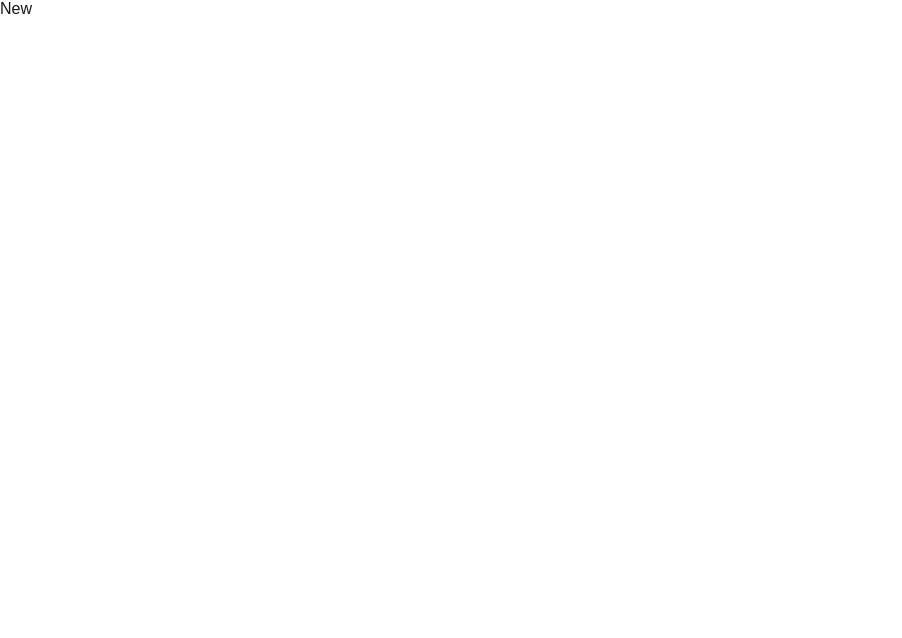
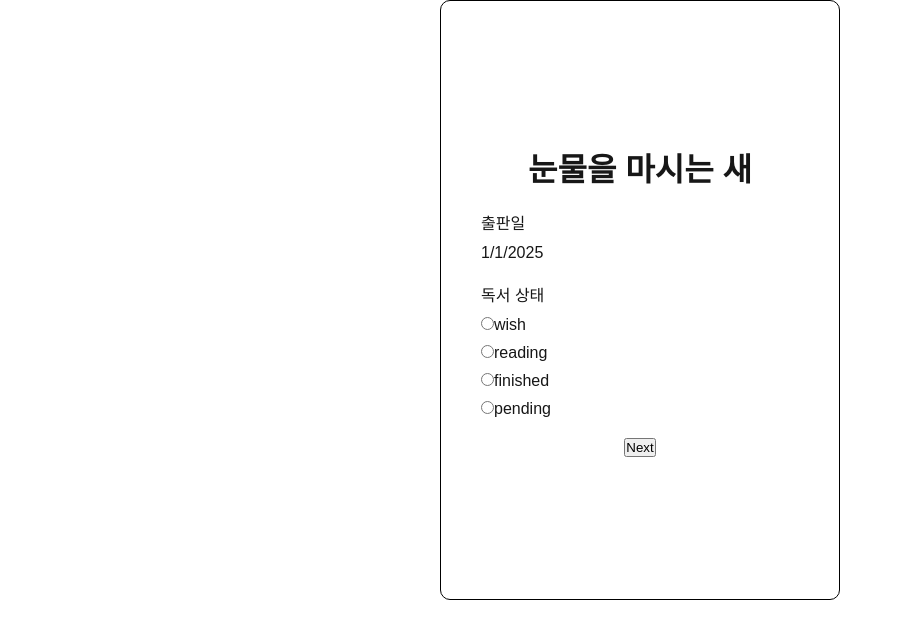
Before and after one commit to pereng11/multi-step-form, a Next.js app: page /new in a window 1280 px wide. Shown: the top 638 px of the page, without its empty margins (0-902 px from the left). Built offline with nearby package versions, Linux system fonts and the light colour scheme.

Commit message:
feat: Step1 구현
- 독서 상태 / 독서 기간 입력 필드
- 공통 유틸 함수 구현

```diff
--- /dev/null
+++ b/src/components/common/FormItem.tsx
@@ -0,0 +1,9 @@
+import styled from "@emotion/styled";
+
+export const FormItem = styled.div`
+  display: flex;
+  flex-direction: column;
+  gap: 10px;
+  width: 100%;
+  padding: 0 20px;
+`;
--- a/src/components/new/BasicStep.tsx
+++ b/src/components/new/BasicStep.tsx
@@ -1,3 +1,119 @@
-export default function BasicStep() {
-  return <div>BasicStep</div>;
+import { Book } from "@/types/book";
+import { isNotNil } from "@/utils/TypeUtil";
+import { useForm } from "react-hook-form";
+import { FormFrame } from "../common/FormFrame";
+import { FormItem } from "../common/FormItem";
+
+enum ReadingStatus {
+  WISH = "wish",
+  READING = "reading",
+  FINISHED = "finished",
+  PENDING = "pending",
 }
+
+type StartDate<TStatus extends ReadingStatus> =
+  TStatus extends ReadingStatus.WISH ? null : Date;
+type EndDate<TStatus extends ReadingStatus> =
+  TStatus extends ReadingStatus.FINISHED ? Date : null;
+
+export interface BasicStepContext<TStatus extends ReadingStatus = never>
+  extends Book {
+  status?: TStatus;
+  startDate?: StartDate<TStatus>;
+  endDate?: EndDate<TStatus>;
+}
+
+interface Props<TStatus extends ReadingStatus> {
+  context: BasicStepContext<TStatus>;
+  onNext: (context: BasicStepContext<TStatus>) => void;
+}
+
+export default function BasicStep<TStatus extends ReadingStatus>({
+  context,
+  onNext,
+}: Props<TStatus>) {
+  const { register, watch, handleSubmit, setValue } = useForm<
+    BasicStepContext<TStatus>
+  >({
+    defaultValues: {
+      status: context.status,
+      startDate: context.startDate,
+      endDate: context.endDate,
+    },
+  });
+
+  const statusRegister = register("status", {
+    required: true,
+  });
+
+  const handleChangeStatus = (e: React.ChangeEvent<HTMLInputElement>) => {
+    if (e.target.value === ReadingStatus.WISH) {
+      setValue("startDate", undefined);
+    }
+    if (e.target.value !== ReadingStatus.FINISHED) {
+      setValue("endDate", undefined);
+    }
+
+    statusRegister.onChange(e);
+  };
+
+  const needStartDate =
+    isNotNil(watch("status")) && watch("status") !== ReadingStatus.WISH;
+  const needEndDate = watch("status") === ReadingStatus.FINISHED;
+
+  const onSubmit = handleSubmit((data) => {
+    onNext(data);
+  });
+
+  return (
+    <FormFrame onSubmit={onSubmit}>
+      <h1>{context.title}</h1>
+      <FormItem>
+        <span>출판일</span>
+        <p>{context.publishedAt.toLocaleDateString()}</p>
+      </FormItem>
+      <FormItem>
+        <span>독서 상태</span>
+        {Object.values(ReadingStatus).map((status) => (
+          <label key={status} htmlFor={`status-${status}`}>
+            <input
+              {...statusRegister}
+              id={`status-${status}`}
+              type="radio"
+              value={status}
+              onChange={handleChangeStatus}
+            />
+            <span>{status}</span>
+          </label>
+        ))}
+      </FormItem>
+      {needStartDate && (
+        <FormItem>
+          <label htmlFor="startDate">시작일</label>
+          <input
+            id="startDate"
+            type="date"
+            {...register("startDate", {
+              min: context.publishedAt.toISOString(),
+              required: needStartDate,
+            })}
+          />
+        </FormItem>
+      )}
+      {needEndDate && (
+        <FormItem>
+          <label htmlFor="endDate">완료일</label>
+          <input
+            id="endDate"
+            type="date"
+            {...register("endDate", {
+              // min: watch("startDate")?.toISOString(),
+              required: needEndDate,
+            })}
+          />
+        </FormItem>
+      )}
+      <button type="submit">Next</button>
+    </FormFrame>
+  );
+}
--- a/src/pages/new/index.tsx
+++ b/src/pages/new/index.tsx
@@ -1,3 +1,28 @@
+import BasicStep, { BasicStepContext } from "@/components/new/BasicStep";
+import { useSimpleFunnel } from "@/hooks/funnel/useSimpleFunnel";
+
 export default function New() {
-  return <div>New</div>;
+  const { Render } = useSimpleFunnel<{
+    step1: BasicStepContext;
+  }>({
+    initial: {
+      step: "step1",
+      context: {
+        id: "1",
+        title: "눈물을 마시는 새",
+        page: 1000,
+        publishedAt: new Date("2025-01-01"),
+      },
+    },
+  });
+
+  return (
+    <div>
+      <Render
+        step1={({ context }) => (
+          <BasicStep context={context} onNext={() => {}} />
+        )}
+      />
+    </div>
+  );
 }
--- /dev/null
+++ b/src/utils/TypeUtil.ts
@@ -0,0 +1,9 @@
+export const isNil = <T>(
+  value: T | null | undefined
+): value is null | undefined => {
+  return value === null || value === undefined;
+};
+
+export const isNotNil = <T>(value: T | null | undefined): value is T => {
+  return value !== null && value !== undefined;
+};
```
Also changed, not shown: src/utils/DateUtil.ts (added, +12 -0 lines).
